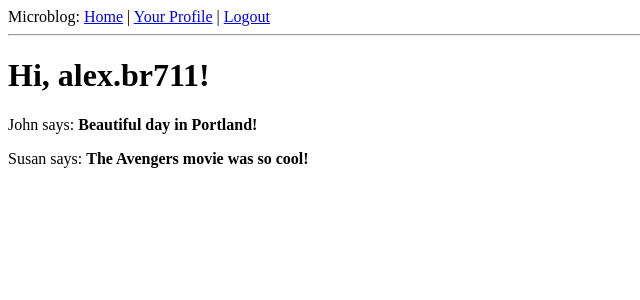
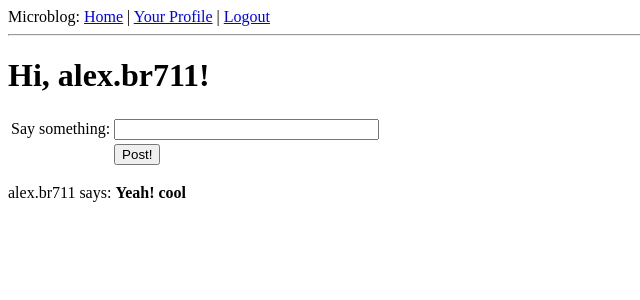
Before and after one commit to abrade/flask_tut, a Flask app: page / in a window 1280 px wide. Shown: the top 300 px of the page, without its empty margins (0-640 px from the left). Run offline with Flask 2, Linux system fonts and the light colour scheme; a user stored in the database is signed in; data comes from the database, SQL or seed files in the repository; both versions use the stored data as it was after the commit; tables that the repository leaves empty hold one stand-in row (values such as "Sample post"); parts of the project's set-up code (start-up, migrations or seed data) failed here and were passed over.

Commit message:
part of PART IX Pagination

```diff
--- a/app/forms.py
+++ b/app/forms.py
@@ -24,3 +24,6 @@ class EditForm(Form):
             self.nickname.errors.append('This nickname is already in use. Please choose another one.')
             return False
         return True
+
+class PostForm(Form):
+    post = TextField('post', validators = [Required()])
--- a/app/templates/index.html
+++ b/app/templates/index.html
@@ -1,6 +1,25 @@
 {% extends "base.html" %}
 {% block content %}
-<h1>Hi, {{user.nickname}}!</h1>
+<h1>Hi, {{g.user.nickname}}!</h1>
+<form action="" method="post" name="post">
+  {{form.hidden_tag()}}
+  <table>
+    <tr>
+      <td>Say something:</td>
+      <td>{{ form.post(size = 30, maxlength = 140) }}</td>
+      <td>
+	{% for error in form.errors.post %}
+	<span style="color: red;">[{{error}}]</span><br>
+	{% endfor %}
+      </td>
+    </tr>
+    <tr>
+      <td></td>
+      <td><input type="submit" value="Post!"></td>
+      <td></td>
+    </tr>
+  </table>
+</form>
 {% for post in posts %}
 <div><p>{{post.author.nickname}} says: <b>{{post.body}}</b></p></div>
 {% endfor %}
--- a/app/views.py
+++ b/app/views.py
@@ -1,8 +1,8 @@
 from flask import render_template, flash, redirect, session, url_for, request, g
 from flask.ext.login import login_user, logout_user, current_user, login_required
 from app import app, db, lm, oid
-from forms import LoginForm, EditForm
-from models import User, ROLE_USER, ROLE_ADMIN
+from forms import LoginForm, EditForm, PostForm
+from models import User, ROLE_USER, ROLE_ADMIN, Post
 from datetime import datetime
 
 @lm.user_loader
@@ -17,25 +17,21 @@ def before_request():
         db.session.add(g.user)
         db.session.commit()
 
-@app.route('/')
-@app.route('/index')
+@app.route('/', methods = ['GET', 'POST'])
+@app.route('/index', methods = ['GET', 'POST'])
 @login_required
 def index():
-    user = g.user
-    posts = [
-        {
-            'author' : { 'nickname' : 'John' },
-            'body' : 'Beautiful day in Portland!'
-        },
-        {
-            'author' : { 'nickname' : 'Susan' },
-            'body' : 'The Avengers movie was so cool!'
-        }
-    ]
-
+    form = PostForm()
+    if form.validate_on_submit():
+        post = Post(body = form.post.data, timestamp = datetime.utcnow(), author = g.user)
+        db.session.add(post)
+        db.session.commit()
+        flash('Your post is now live!')
+        return redirect(url_for('index'))
+    posts = g.user.followed_posts().paginate(1,3, False).items
     return render_template("index.html",
                            title = 'Home',
-                           user = user,
+                           form = form,
                            posts = posts)
 
 @app.route('/login', methods = ['GET', 'POST'])
```
Also changed, not shown: app.db.
